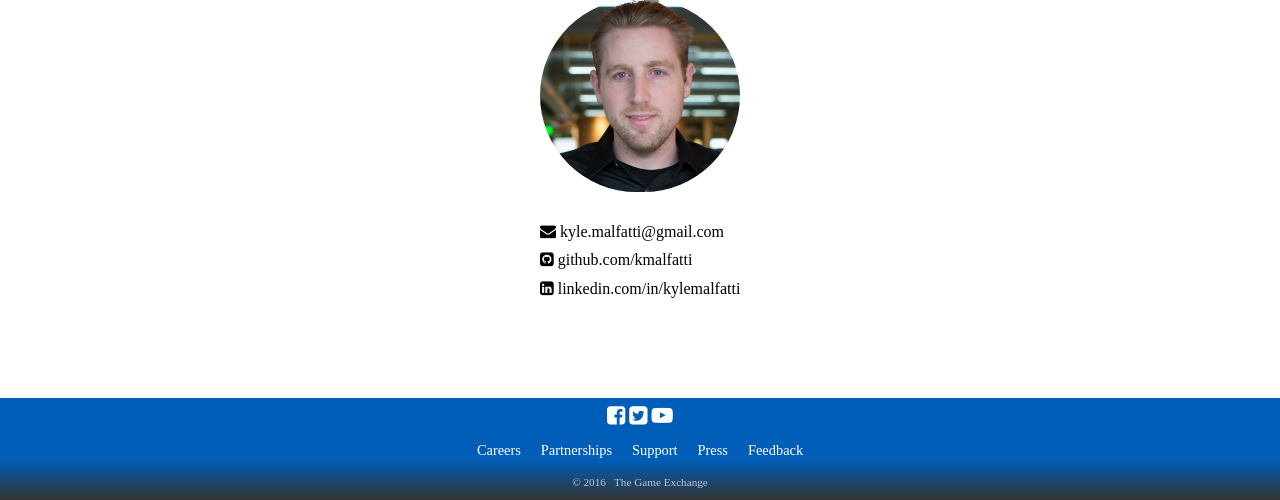
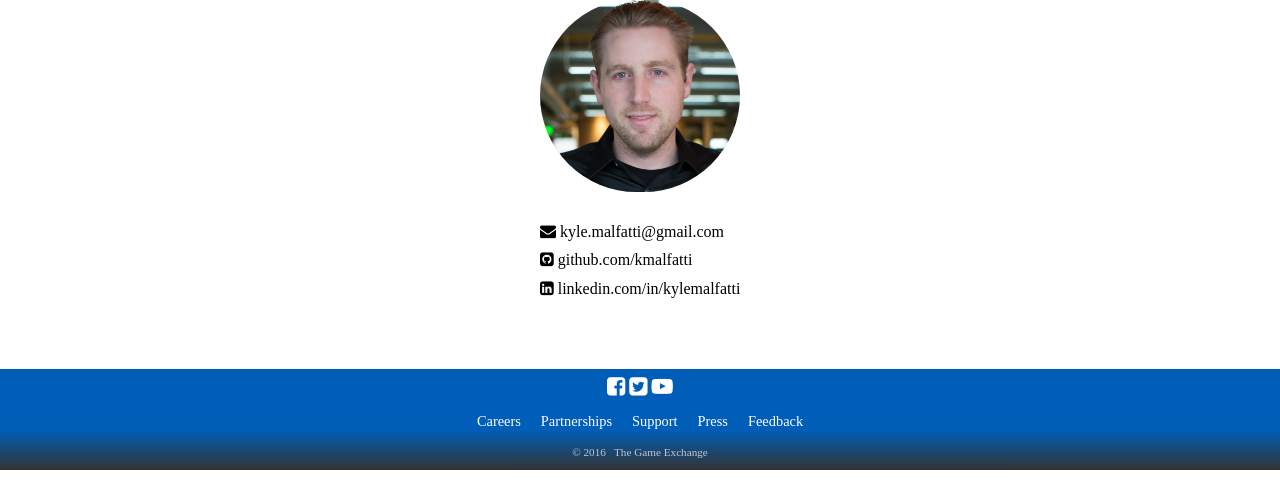
Before and after one commit to kmalfatti/game-exchange, a Flask app: page /contact in a window 1280 px wide. Shown: the part 330-830 px from the top of the page. After the commit the page ends 800 px from the top, so only its background shows below. Run offline with Flask 2, Linux system fonts and the light colour scheme; some libraries are stand-ins or nearby versions.

Commit message:
fix contact page footer

```diff
--- a/app.py
+++ b/app.py
@@ -259,4 +259,5 @@ def add_game():
 
 if __name__ == '__main__':
     port = int(os.environ.get("PORT", 3000))
+    # host = int(os.environ.get("HOST", '127.0.0.1'))
     app.run(host='0.0.0.0', port=port)
--- a/templates/contact.html
+++ b/templates/contact.html
@@ -25,7 +25,8 @@
     </div>
   </div>
 </main>
-<footer style="position:static">
+<br>
+<footer style="position:fixed; bottom:0; margin-top:150px">
   <div class="icons">
     <i class="fa fa-facebook-square fa-lg" aria-hidden="true"></i>
     <i class="fa fa-twitter-square fa-lg" aria-hidden="true"></i>
```
